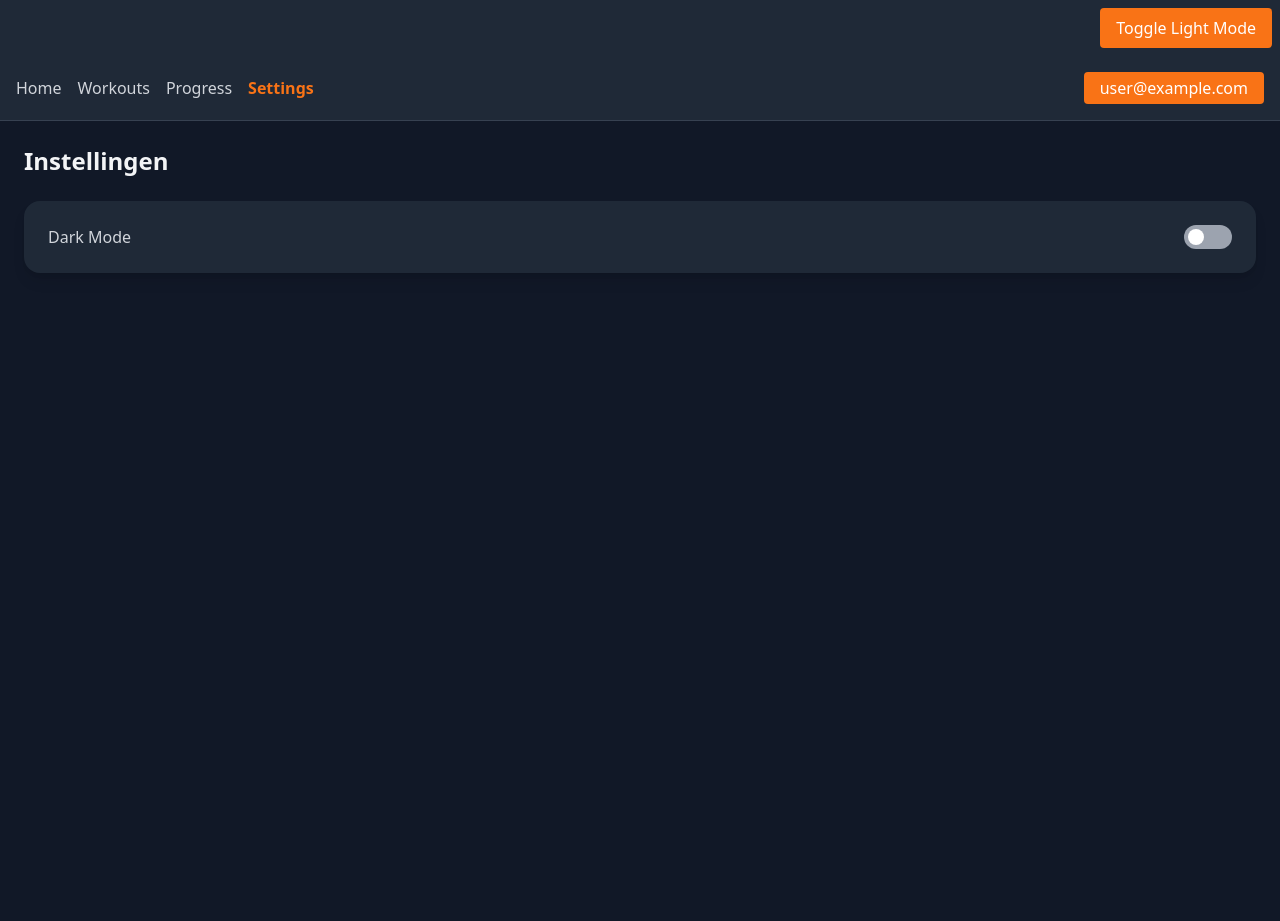
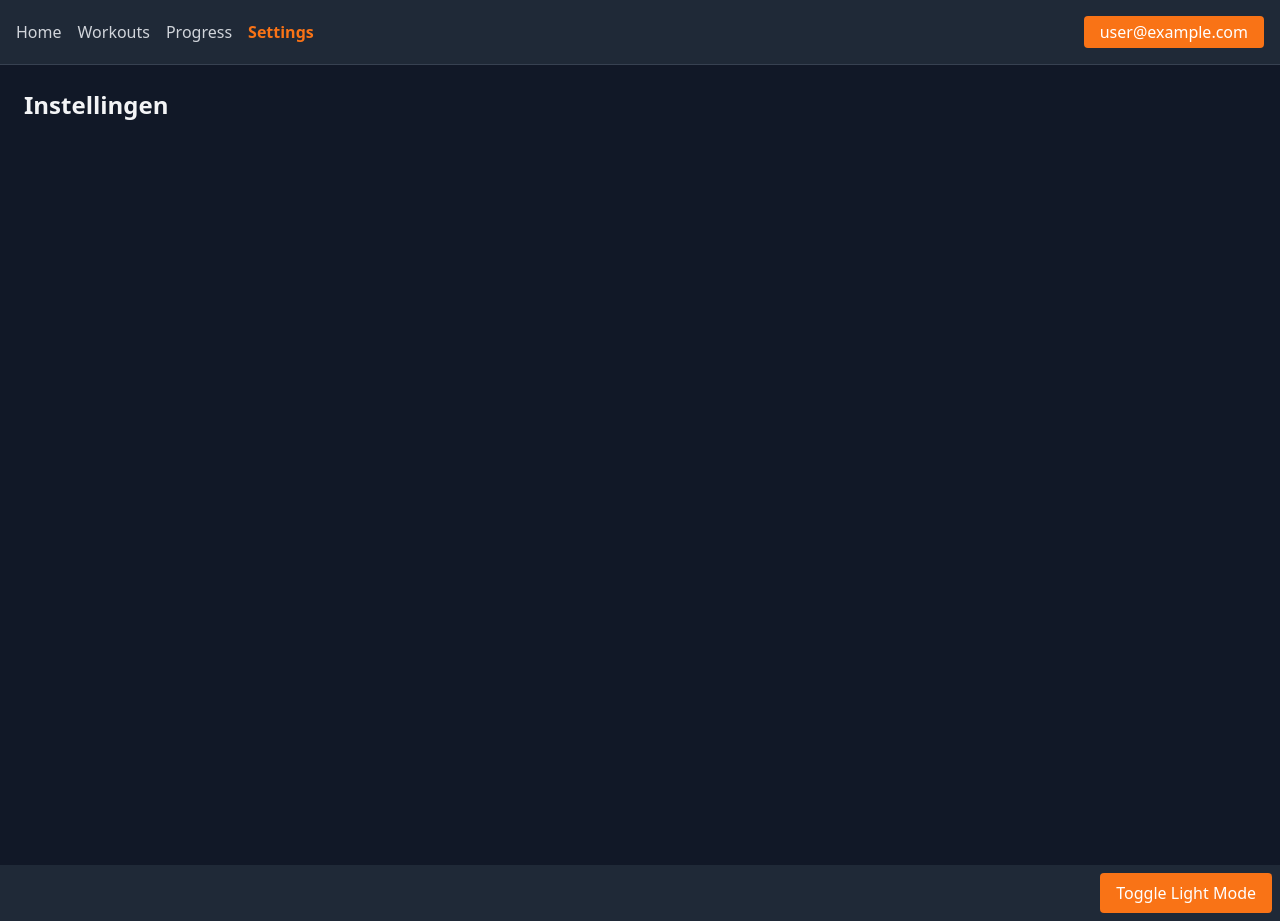
Before and after one commit to JaySchuurman/FitLog, a React (Vite) app: page /settings in a window 1280 px wide. Built offline with nearby package versions, Linux system fonts and the light colour scheme; no server answers; sample sign-in values are in the browser's storage.

Commit message:
dark theme fixed

```diff
--- a/src/App.jsx
+++ b/src/App.jsx
@@ -41,17 +41,9 @@ function App() {
   }, [darkMode]);
 
   return (
+
     <Router>
       <div className="min-h-screen bg-gray-100 dark:bg-gray-900 text-gray-900 dark:text-white transition-colors duration-300">
-        {/* Dark mode toggle button */}
-        <div className="flex justify-end p-2 bg-gray-200 dark:bg-gray-800">
-          <button
-            onClick={() => setDarkMode(!darkMode)}
-            className="px-4 py-2 bg-orange-500 rounded hover:bg-orange-400"
-          >
-            Toggle {darkMode ? "Light" : "Dark"} Mode
-          </button>
-        </div>
 
         {/* Navbar */}
         <Navbar />
@@ -108,7 +100,16 @@ function App() {
           />
           <Route path="/login" element={<Login />} />
         </Routes>
-      </div>
+        <div className="flex justify-end p-2 bg-gray-200 dark:bg-gray-800">
+          <button
+            onClick={() => setDarkMode(!darkMode)}
+            className="px-4 py-2 bg-orange-500 rounded hover:bg-orange-400"
+          >
+            Toggle {darkMode ? "Light" : "Dark"} Mode
+          </button>
+        </div>
+        </div>
+
     </Router>
   );
 }
--- a/src/pages/Settings.jsx
+++ b/src/pages/Settings.jsx
@@ -4,23 +4,6 @@ export default function Settings({ darkMode, setDarkMode }) {
       <h1 className="text-2xl font-bold text-gray-900 dark:text-gray-100">
         Instellingen
       </h1>
-
-      <div className="bg-gray-200 dark:bg-gray-800 p-6 rounded-2xl shadow-lg flex justify-between items-center">
-        <span className="text-gray-800 dark:text-gray-300">Dark Mode</span>
-
-        <button
-          onClick={() => setDarkMode(!darkMode)}
-          className={`relative w-12 h-6 rounded-full transition-colors duration-300 ${
-            darkMode ? "bg-orange-500" : "bg-gray-400"
-          }`}
-        >
-          <span
-            className={`absolute top-1 left-1 w-4 h-4 bg-white rounded-full transition-transform duration-300 ${
-              darkMode ? "translate-x-6" : "translate-x-0"
-            }`}
-          />
-        </button>
-      </div>
     </div>
   );
 }
```
